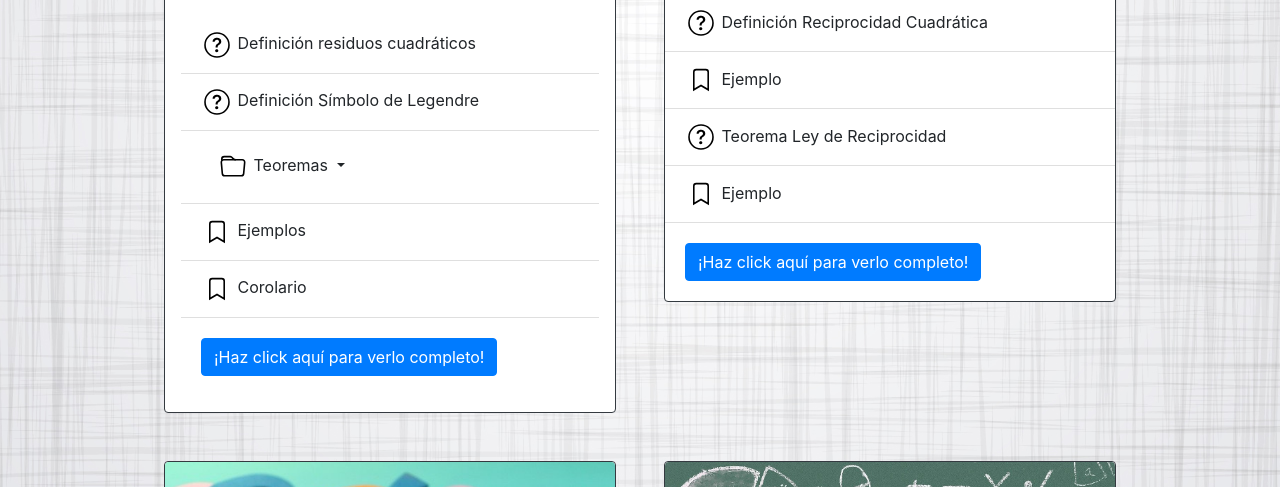
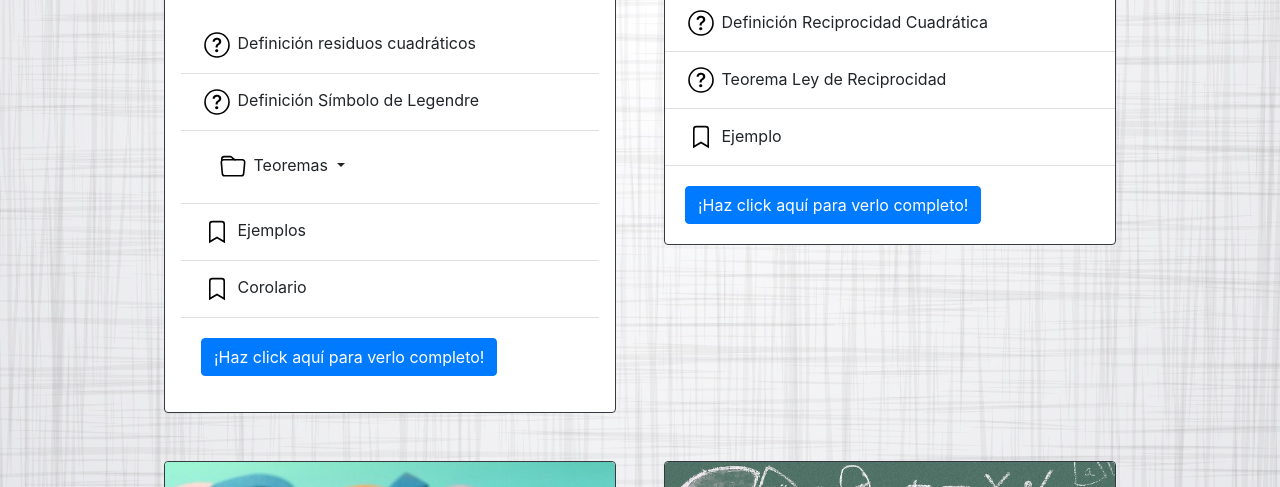
Before and after one commit to JQuinteroC/PlantillaITN, a plain HTML site: page pages/pT7/principal.html in a window 1280 px wide. Shown: the part 613-1100 px from the top of the page. Drawn offline with nearby package versions, Linux system fonts and the light colour scheme.

Commit message:
Update principal.html

```diff
--- a/pages/pT7/principal.html
+++ b/pages/pT7/principal.html
@@ -95,12 +95,7 @@
 									Definición Reciprocidad Cuadrática
 								</a>
 							</li>
-							<li class="list-group-item">
-								<a class="text-body card-item" href="pages/euclidesPage.html#euclides">
-									<img src="../../resources/icons/bookmark.svg" alt="" width="32" height="32">
-									Ejemplo
-								</a>
-							</li>
+
 							<li class="list-group-item">
 								<a class="text-body card-item" href="pages/euclidesPage.html#euclides">
 									<img src="../../resources/icons/question.svg" alt="" width="32" height="32">
```
